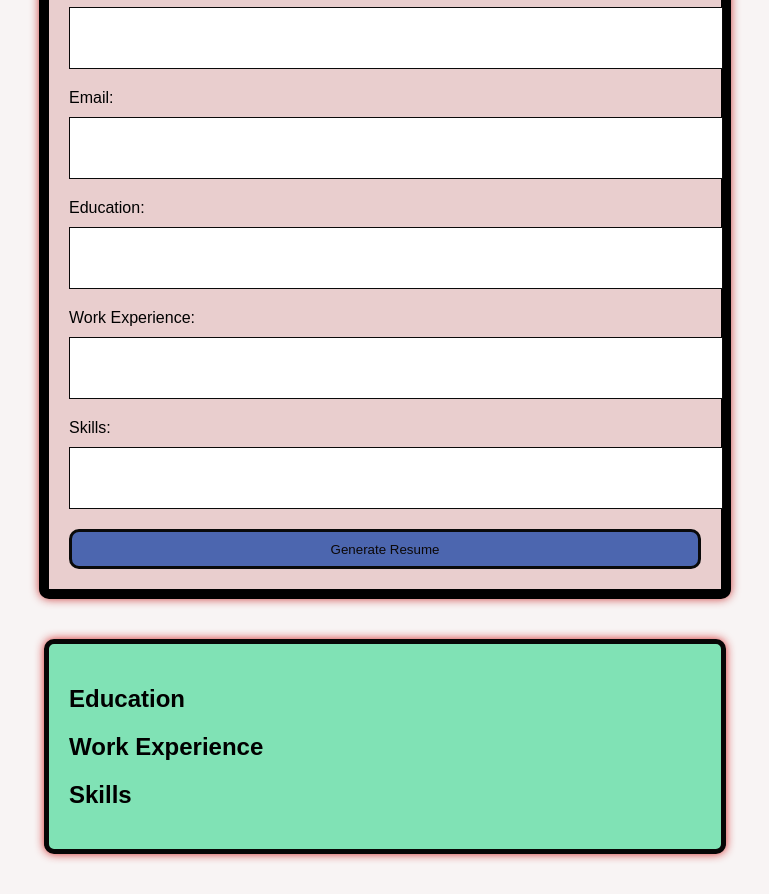
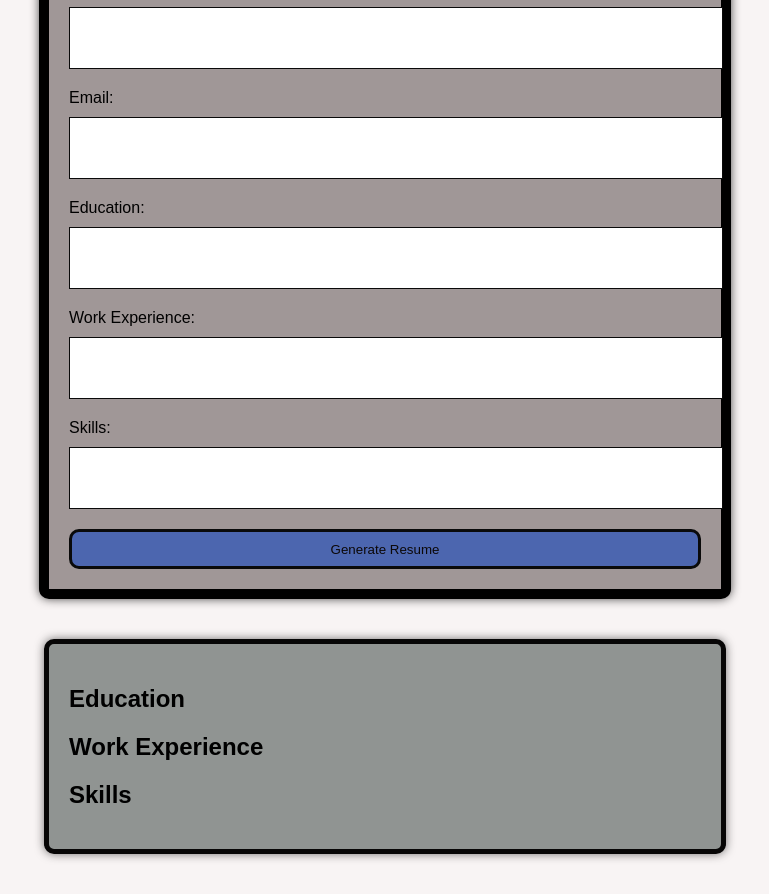
Before and after one commit to RamisaFatima2005/Hakathon_Milestone4, a plain HTML site: page index.html in a window 1280 px wide. Shown: the part 171-1065 px from the top of the page, without its empty margins (255-1024 px from the left). Drawn offline with Linux system fonts and the light colour scheme.

Commit message:
Editable Resume

```diff
--- a/style.css
+++ b/style.css
@@ -7,10 +7,10 @@ body {
   width: 50%;
   margin: 40px auto;
   padding: 20px;
-  background-color: #e9cece;
+  background-color: #a09797;
   border: 10px solid #000000;
   border-radius: 10px;
-  box-shadow: 0 0 10px rgba(199, 47, 47, 0.938);
+  box-shadow: 0 0 10px rgba(63, 61, 61, 0.938);
 }
 
 #resume-form label {
@@ -41,10 +41,10 @@ body {
   width: 50%;
   margin: 40px auto;
   padding: 20px;
-  background-color: #80e2b5;
+  background-color: #909492;
   border: 5px solid #070606;
   border-radius: 10px;
-  box-shadow: 0 0 10px rgba(207, 20, 20, 0.911);
+  box-shadow: 0 0 10px rgba(99, 97, 97, 0.911);
 }
 
 #resume h1, #resume h2 {
@@ -56,7 +56,7 @@ body {
 }
 
 #edit-resume {
-  background-color: #df5985;
+  background-color: #a19e9f;
   color: #000000;
   padding: 10px;
   border: 3px solid #070606;
```
